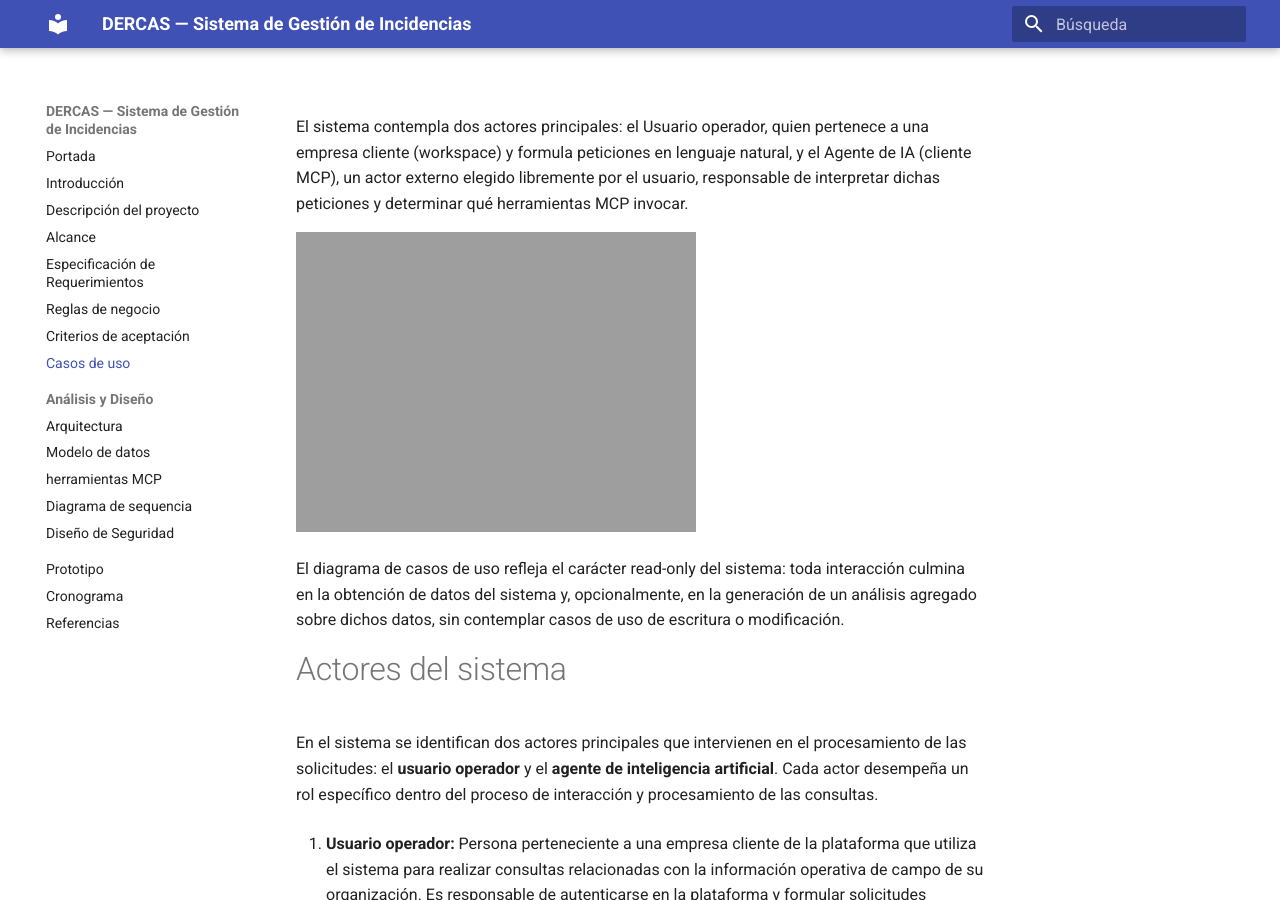
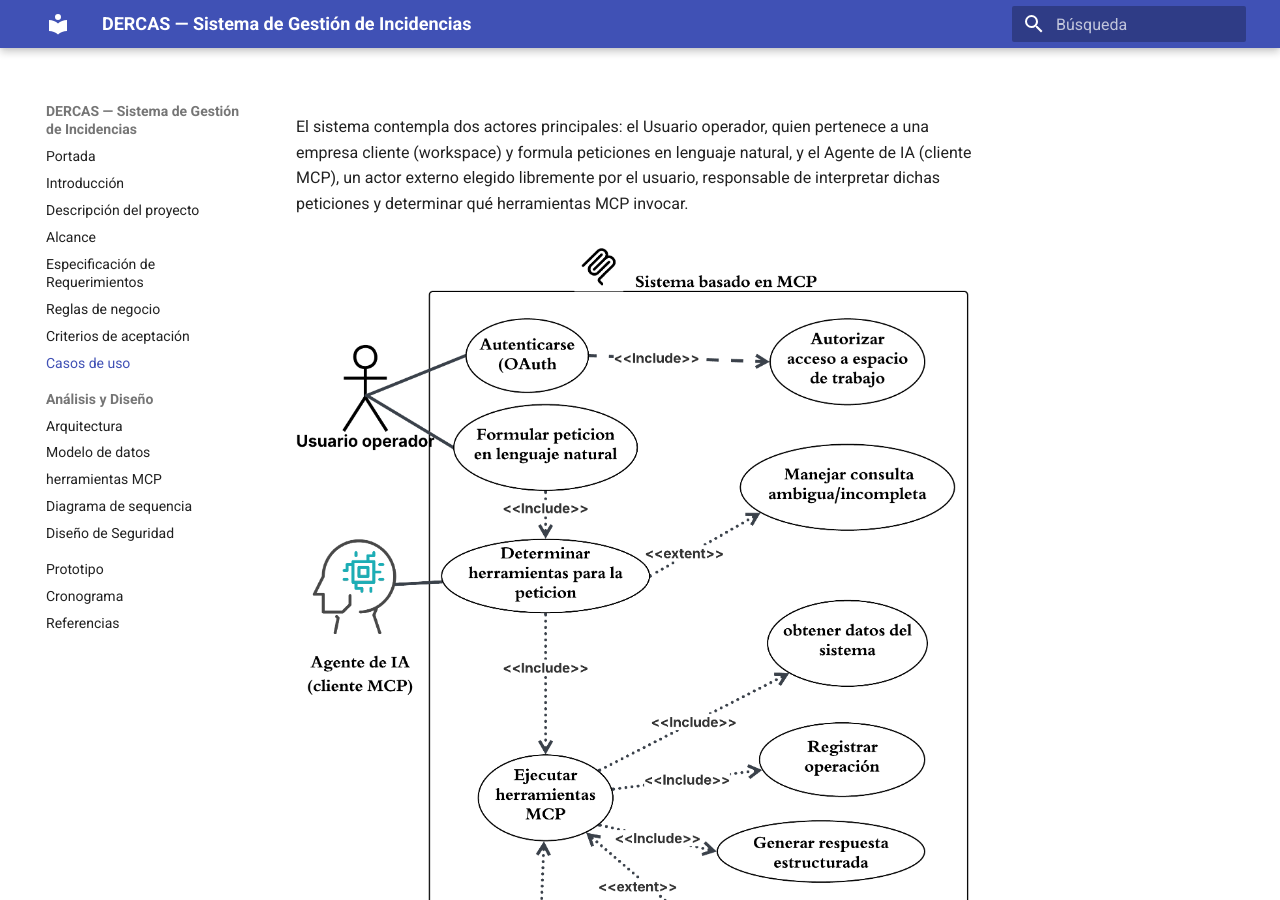
Before and after one commit to estiven-lg/seminario-tecnologias-dercas, an MkDocs documentation site: the page built from docs/CasosUso.md, in a window 1280 px wide and 900 px high. Built offline with MkDocs 1.6.1 and Material for MkDocs 9.7.7, drawn with Linux system fonts in a browser that asks for light colours.

Commit message:
Fix image path for use case diagram in documentation

```diff
--- a/docs/CasosUso.md
+++ b/docs/CasosUso.md
@@ -1,6 +1,6 @@
 El sistema contempla dos actores principales: el Usuario operador, quien pertenece a una empresa cliente (workspace) y formula peticiones en lenguaje natural, y el Agente de IA (cliente MCP), un actor externo elegido libremente por el usuario, responsable de interpretar dichas peticiones y determinar qué herramientas MCP invocar.
 
-![Diagrama de casos de uso](./assets/diagrama-casos=uso.png)
+![Diagrama de casos de uso](./assets/diagrama-casos-uso.png)
 
 El diagrama de casos de uso refleja el carácter read-only del sistema: toda interacción culmina en la obtención de datos del sistema y, opcionalmente, en la generación de un análisis agregado sobre dichos datos, sin contemplar casos de uso de escritura o modificación.
 
```
